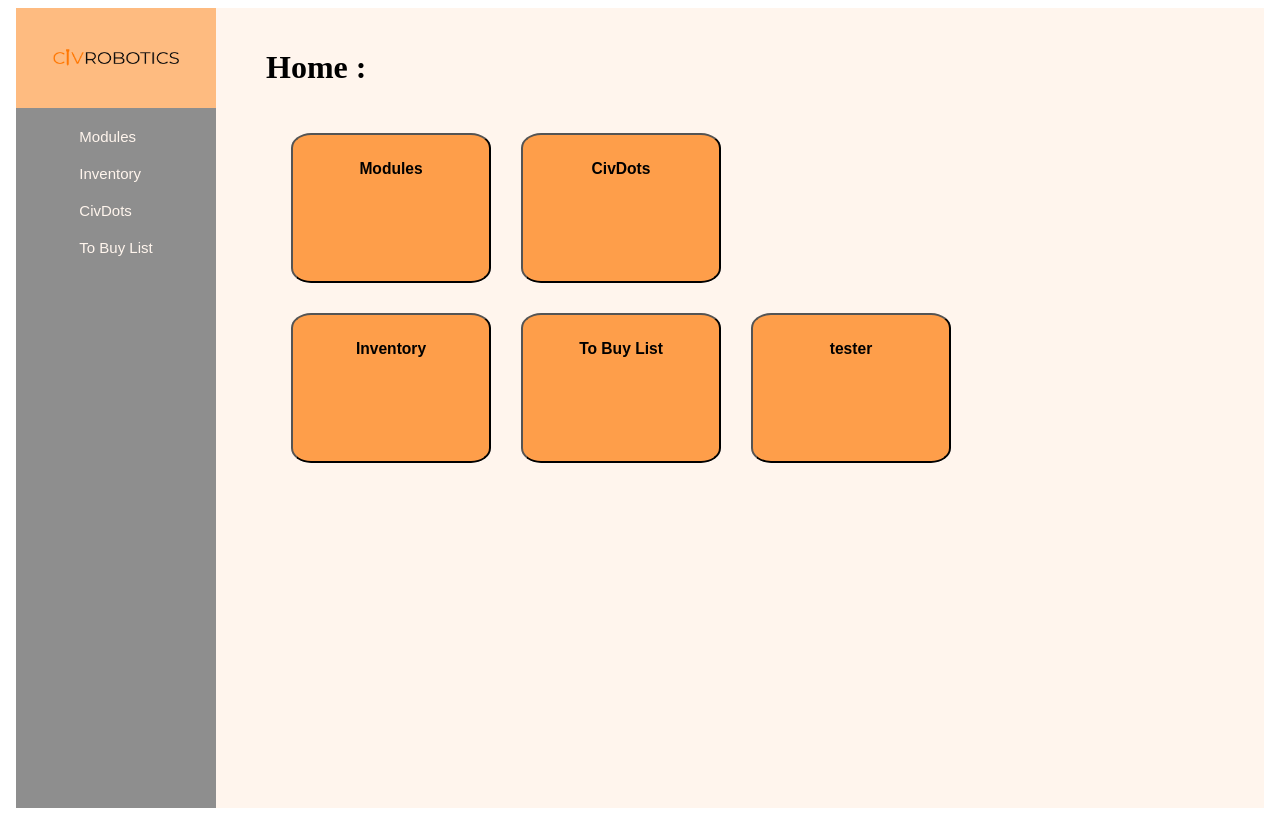
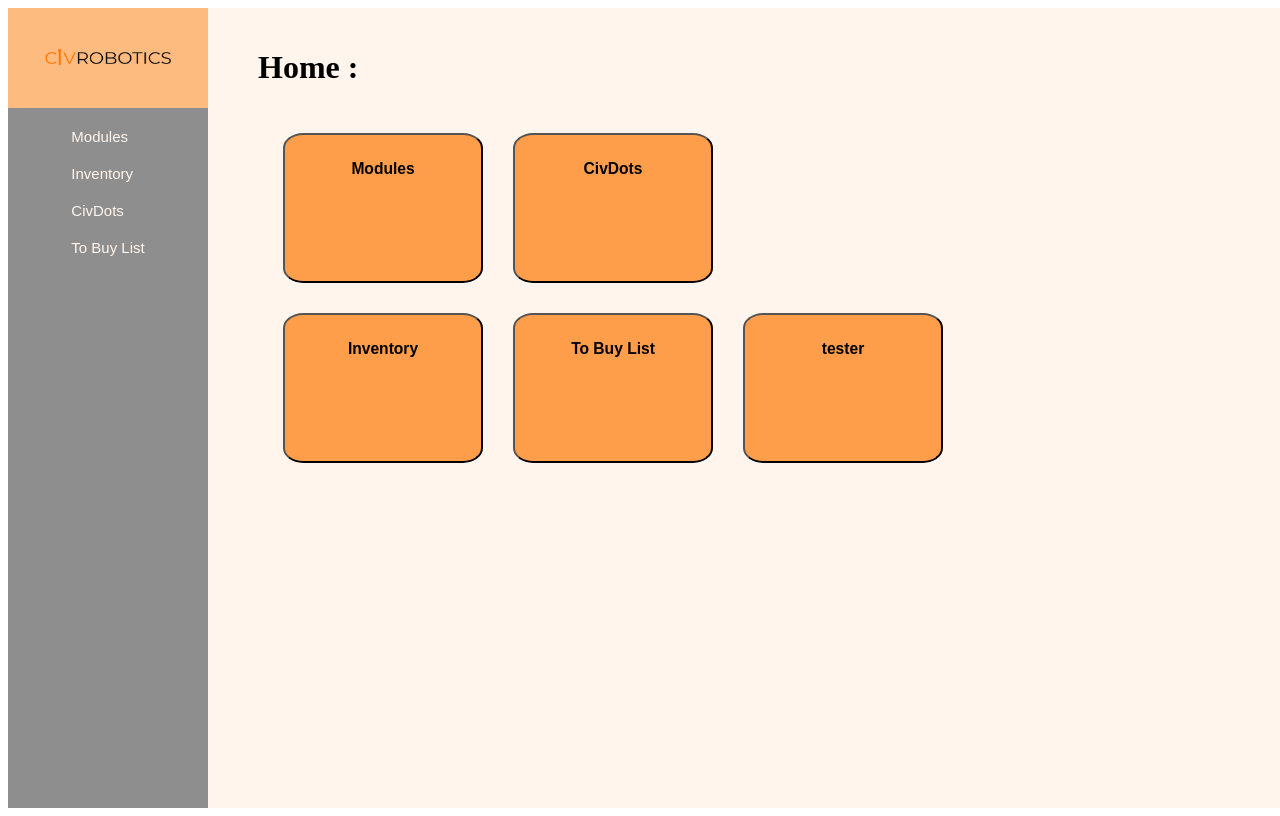
Before and after one commit to dustinteng/civ-inhouse, a React (Create React App) app: page / in a window 1280 px wide. Built offline with nearby package versions, Linux system fonts and the light colour scheme.

Commit message:
full screen to the browser window

```diff
--- a/src/index.js
+++ b/src/index.js
@@ -7,7 +7,16 @@ import { ContextWindowProvider } from "./context/contentWindowContext";
 
 const rootElement = document.getElementById("root");
 render(
-  <body style={{ overflow: "hidden" }}>
+  <body
+    style={{
+      position: "absolute",
+      overflow: "hidden",
+      left: "0",
+      top: "0",
+      width: "100%",
+      height: "100vh",
+    }}
+  >
     <ContextWindowProvider>
       <BrowserRouter>
         <Routes>
```
